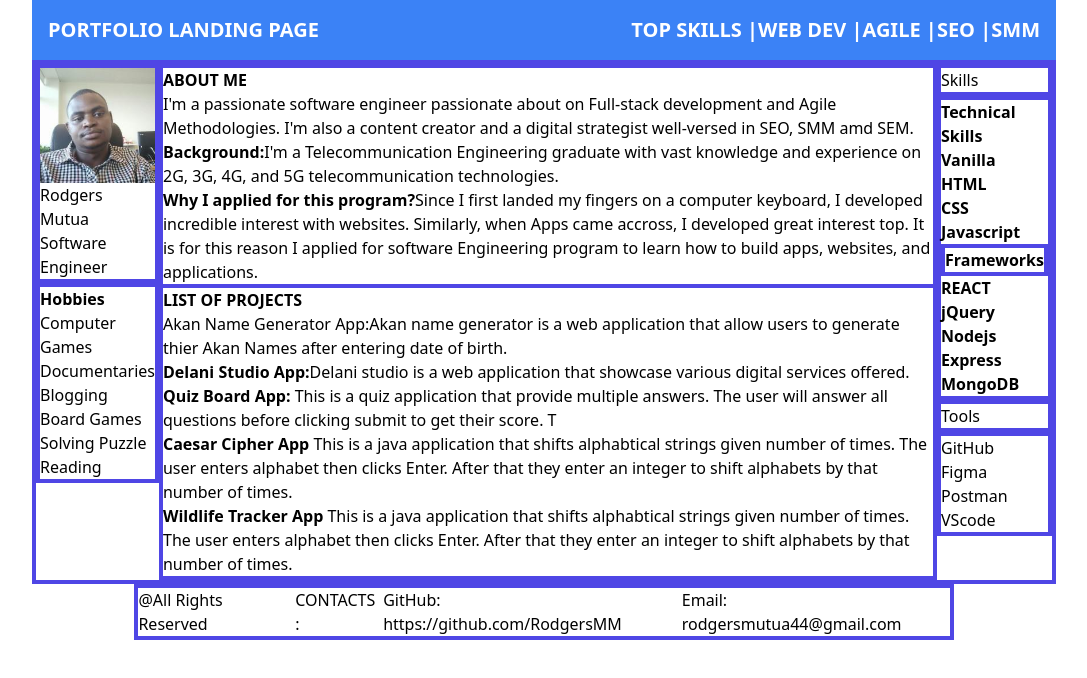
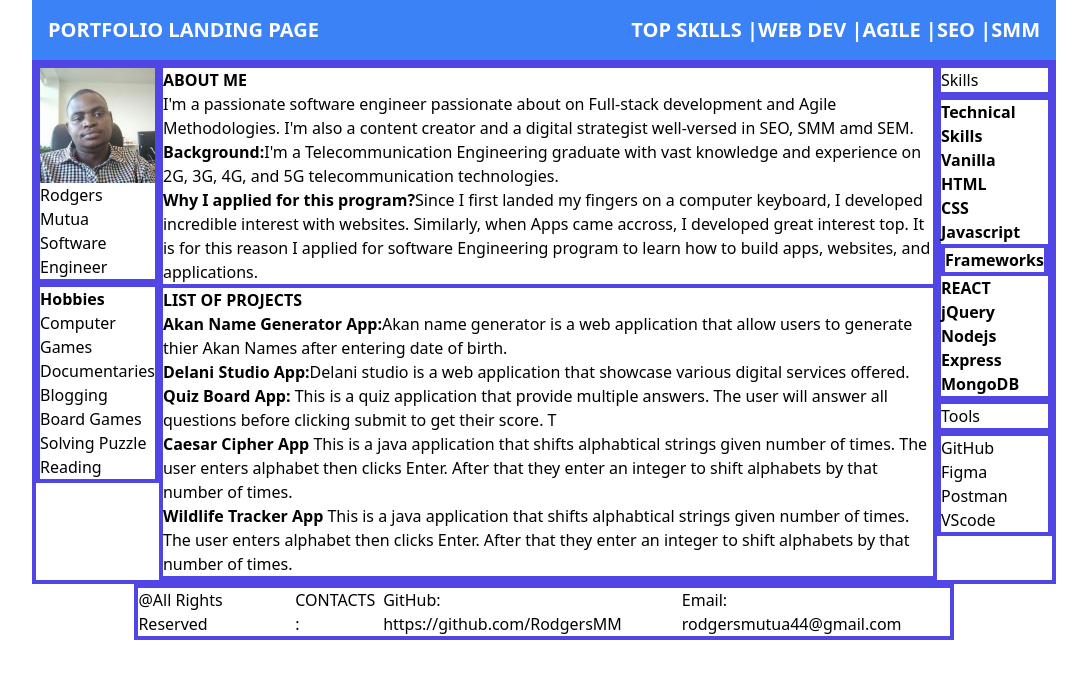
Before and after one commit to RodgersMM/portfolio, a React (Create React App) app: page / in a window 1280 px wide. Shown: the top 678 px of the page, without its empty margins (96-1183 px from the left). Built offline with nearby package versions, Linux system fonts and the light colour scheme.

Commit message:
README.md

```diff
--- a/src/components/Projects.js
+++ b/src/components/Projects.js
@@ -5,7 +5,7 @@ const Projects = () => {
     <div className='border-solid-900'>
         <h2 className=' font-bold items-center border-t-4 border-indigo-600 '> LIST OF PROJECTS</h2>
         <ol>
-              <li><a classname="font-bold" href='https://rodgersmm.github.io/Akan-Name-Generator/'>Akan Name Generator App:</a>
+              <li><a classname="font-bold" href='https://rodgersmm.github.io/Akan-Name-Generator/'><b> Akan Name Generator App:</b></a>
                Akan name generator is a web application that allow users to generate thier Akan Names after
                entering date of birth. </li>
              <li><a href="https://rodgersmm.github.io/Delani-Studio/"> <b>Delani Studio App:</b></a>
@@ -26,8 +26,6 @@ const Projects = () => {
                The user enters alphabet then clicks Enter. After that they enter an integer to shift alphabets by that number of times.
             </li>
         </ol>
-
-
     </div>
   )
 }
```
